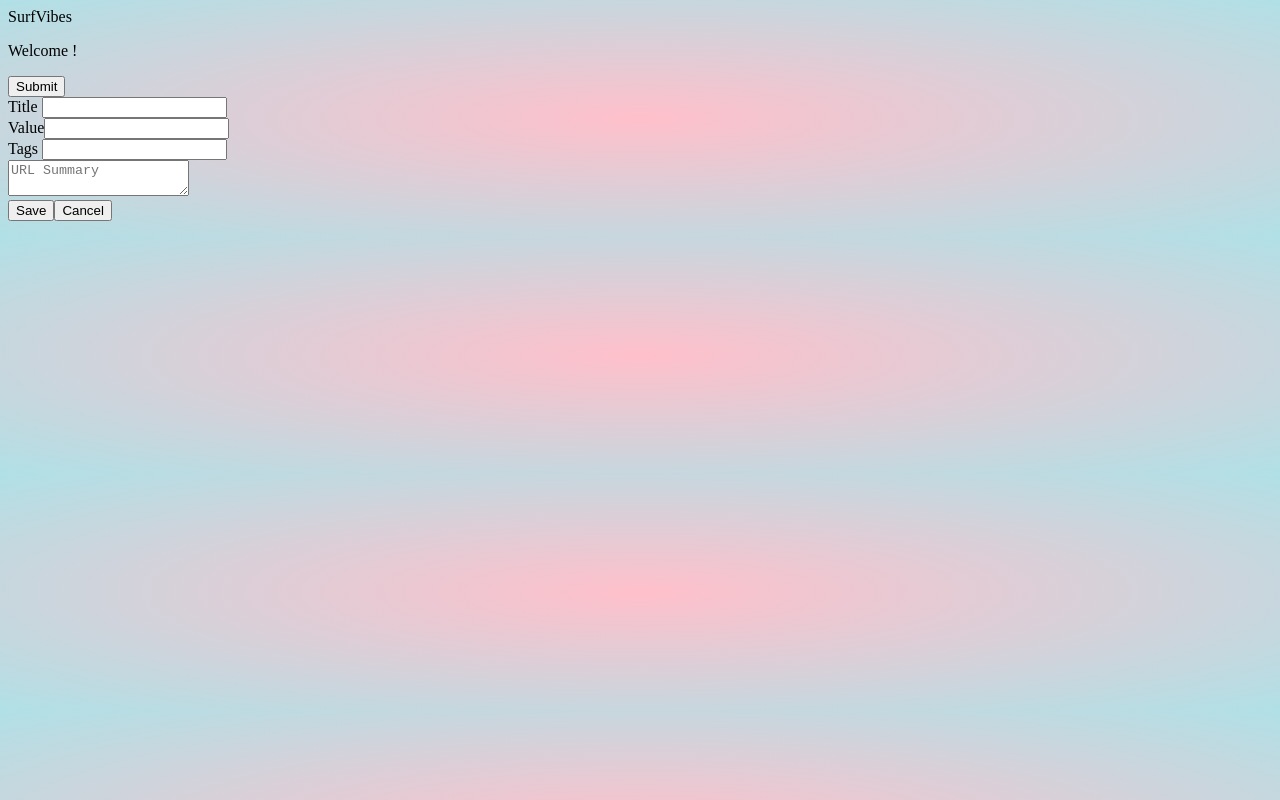
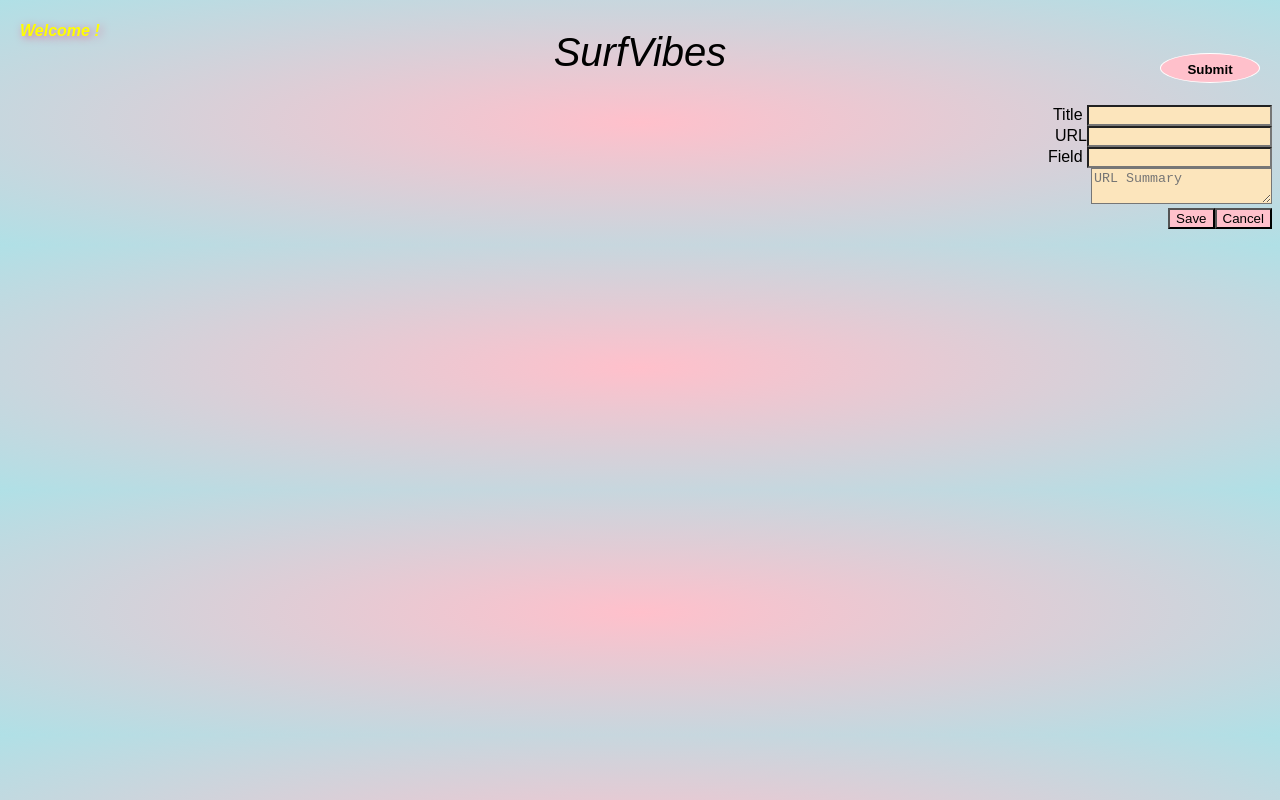
Before and after one commit to zhangbq5858/cerulean, a React (Create React App) app in the folder client/: page / in a window 1280 px wide. Both pictures are taken after a click on the button "Submit". Built offline with nearby package versions, Linux system fonts and the light colour scheme; no server answers; a web font is replaced by a local one.

Commit message:
CSS AND EDITOR COMMIT

```diff
--- a/client/src/App.css
+++ b/client/src/App.css
@@ -4,3 +4,97 @@ body {
   display: block;
   height: 100%;
 }
+header {
+  font-size: 40px;
+  text-align: center;
+  font-family: 'Papyrus', fantasy;
+  font-style: italic;
+  font: bold;
+  color: black;
+  margin: 30px;
+}
+
+
+.userid-show {
+  -webkit-user-select: none;
+  /* Chrome/Safari */
+
+  -moz-user-select: none;
+  /* Firefox */
+
+  -ms-user-select: none;
+  /* IE10+ */
+
+  /* margin: 4em auto;
+  width: 100px;
+  height: 30px; */
+  line-height: 30px;
+  color: yellow;
+  text-shadow: 2px 2px 8px palevioletred;
+  font-weight: 600;
+  font-family: sans-serif;
+  font-style: italic;
+  text-align: center;
+  position: absolute;
+  top: 0;
+  left: 20px;
+
+}
+
+.editor-form text {
+  font-family: Arial, Helvetica, sans-serif;
+}
+.editor-body div{
+  text-align: right;
+}
+.editor-form textarea {
+  background-color: rgb(252, 229, 188);
+
+}
+
+.editor-form input{
+  background-color: rgb(252, 229, 188);
+}
+.editor-form div{
+  display: block;
+  font-family: Arial, Helvetica, sans-serif;
+
+}
+
+.editor-panel button[name=add] {
+  margin: 4em auto;
+  width: 100px;
+  height: 30px;
+  line-height: 30px;
+  background:pink;
+  color: black;
+  font-weight: 700;
+  font-family: sans-serif;
+  text-align: center;
+  border: 1px solid white;
+  position: absolute;
+  top: 0;
+  right: 20px;
+  border-radius: 50%;
+}
+
+.editor-panel button[type=submit] {
+  background-color: pink;
+  cursor: pointer;
+}
+.editor-panel button[type=reset] {
+  background-color: pink;
+  cursor: pointer;
+}
+
+
+.Content button {
+  background-color: powderblue;
+  cursor: pointer;
+}
+
+.Content p {
+  padding: 20px;
+  border: 5px solid navajowhite;
+  background-color: palegoldenrod;
+}
--- a/client/src/components/Editor.jsx
+++ b/client/src/components/Editor.jsx
@@ -42,12 +42,12 @@ class Editor extends Component {
               Title  <input type="text" ref="title"/>
             </div>
             <div>
-              <label>Value
+              <label>URL
               </label>
-              <input type="text" ref="value"/>
+              <input type="url" ref="value"/>
             </div>
             <div>
-              Tags  <input type="text" ref="tags"/>
+              Field  <input type="text" ref="tags"/>
             </div>
             <div>
               <textarea ref="summary" placeholder="URL Summary"></textarea>
```
